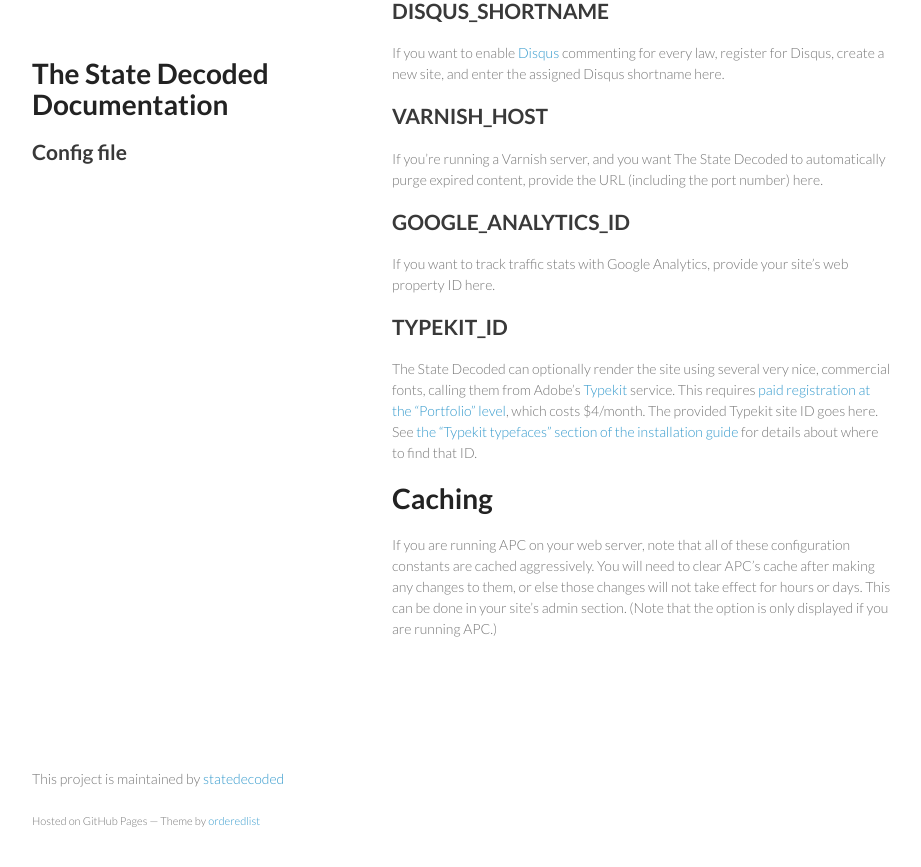
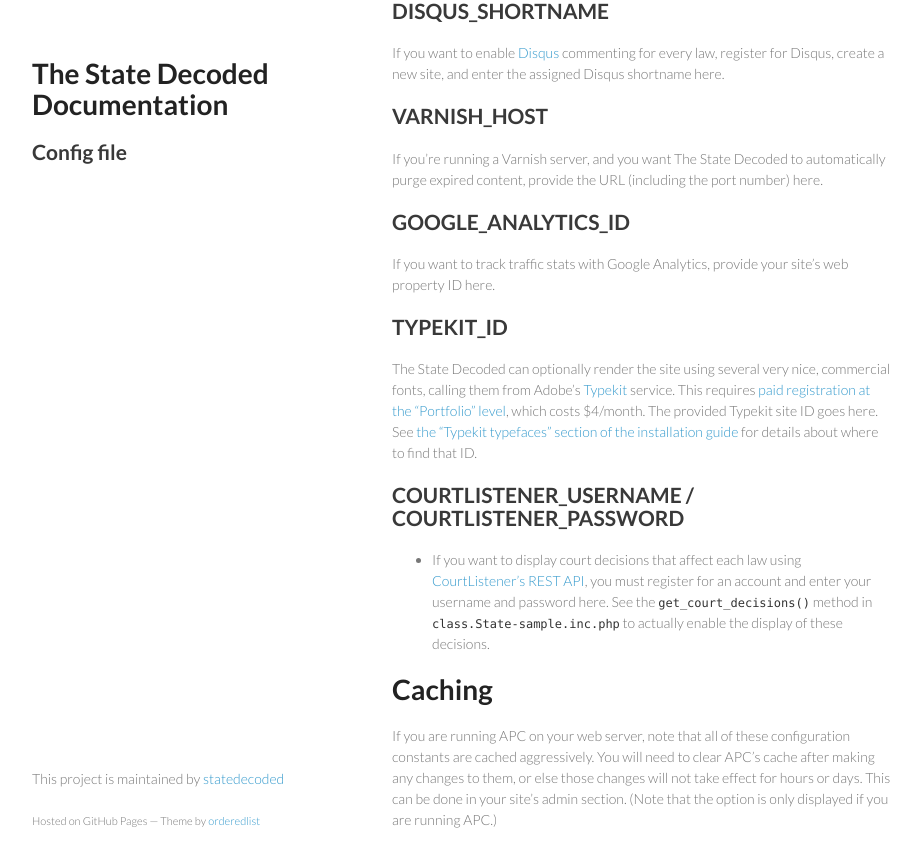
Before and after one commit to statedecoded/documentation, a Jekyll site: the page built from config.md, in a window 1280 px wide and 900 px high, scrolled down 3568 px. Shown: the top 867 px of the window, without its empty margins (178-1099 px from the left). Built offline with Jekyll 4.4.1, drawn with Linux system fonts in a browser that asks for light colours.

Commit message:
Document CourtListener config options

```diff
--- a/config.md
+++ b/config.md
@@ -105,5 +105,8 @@ If you want to track traffic stats with Google Analytics, provide your site's we
 ## TYPEKIT_ID
 The State Decoded can optionally render the site using several very nice, commercial fonts, calling them from Adobe's [Typekit](https://typekit.com/) service. This requires [paid registration at the "Portfolio" level](https://typekit.com/plans), which costs $4/month. The provided Typekit site ID goes here. See [the "Typekit typefaces" section of the installation guide](http://statedecoded.github.io/documentation/installation.html#typekit-typefaces) for details about where to find that ID.
 
+## COURTLISTENER_USERNAME / COURTLISTENER_PASSWORD
+ * If you want to display court decisions that affect each law using [CourtListener's REST API](https://www.courtlistener.com/api/rest-info/), you must register for an account and enter your username and password here. See the `get_court_decisions()` method in `class.State-sample.inc.php` to actually enable the display of these decisions.
+
 # Caching
 If you are running APC on your web server, note that all of these configuration constants are cached aggressively. You will need to clear APC's cache after making any changes to them, or else those changes will not take effect for hours or days. This can be done in your site’s admin section. (Note that the option is only displayed if you are running APC.)
```
